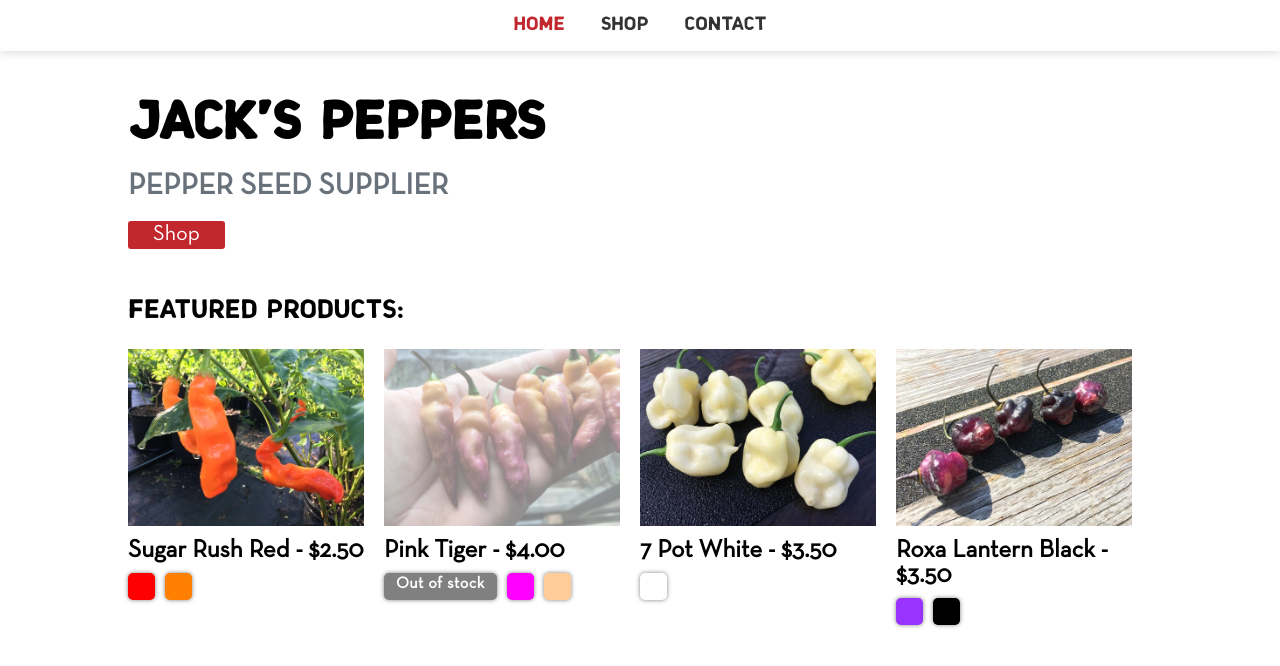
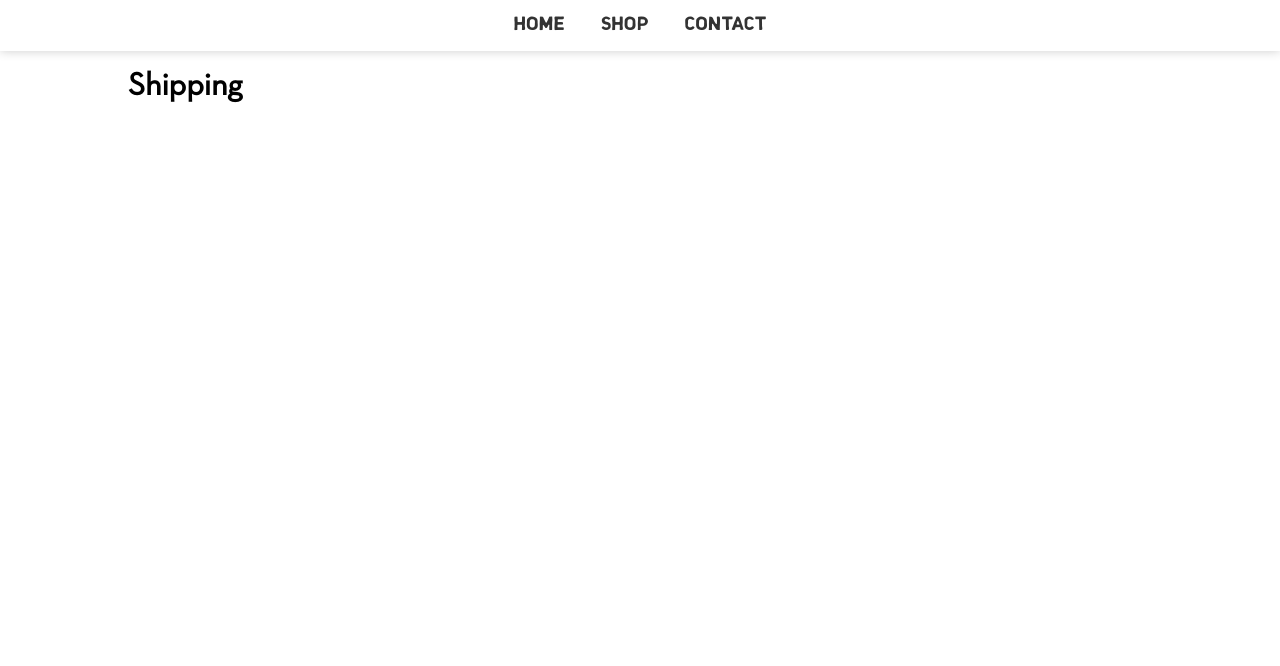
Before and after one commit to JackRKelly/JacksPeppers, a React (Create React App) app in the folder client/: page /shipping in a window 1280 px wide. Before the commit this address led to /home. Shown: the top 666 px of the page. Built offline with nearby package versions, Linux system fonts and the light colour scheme.

Commit message:
Added shipping information page

```diff
--- a/client/src/App.tsx
+++ b/client/src/App.tsx
@@ -12,6 +12,7 @@ import Home from "./pages/Home/Home";
 import Shop from "./pages/Shop/Shop";
 import Product from "./pages/Product/Product";
 import Contact from "./pages/Contact/Contact";
+import Shipping from "./pages/Shipping/Shipping";
 
 const App: React.FC = () => {
   return (
@@ -65,6 +66,9 @@ const App: React.FC = () => {
                 <Route path="/home">
                   <Home />
                 </Route>
+                <Route path="/shipping">
+                  <Shipping />
+                </Route>
                 <Route path="/">
                   <Redirect to="home" />
                 </Route>
--- /dev/null
+++ b/client/src/pages/Shipping/Shipping.tsx
@@ -0,0 +1,14 @@
+import React from "react";
+import "./index.scss";
+
+const Shipping: React.FC = () => {
+  document.title = "Shipping | Jack's Peppers";
+
+  return (
+    <main className="shipping">
+      <h1>Shipping</h1>
+    </main>
+  );
+};
+
+export default Shipping;
--- /dev/null
+++ b/client/src/pages/Shipping/index.scss
@@ -0,0 +1,5 @@
+@import "../../assets/variables.scss";
+
+main.shipping {
+  @include main;
+}
```
